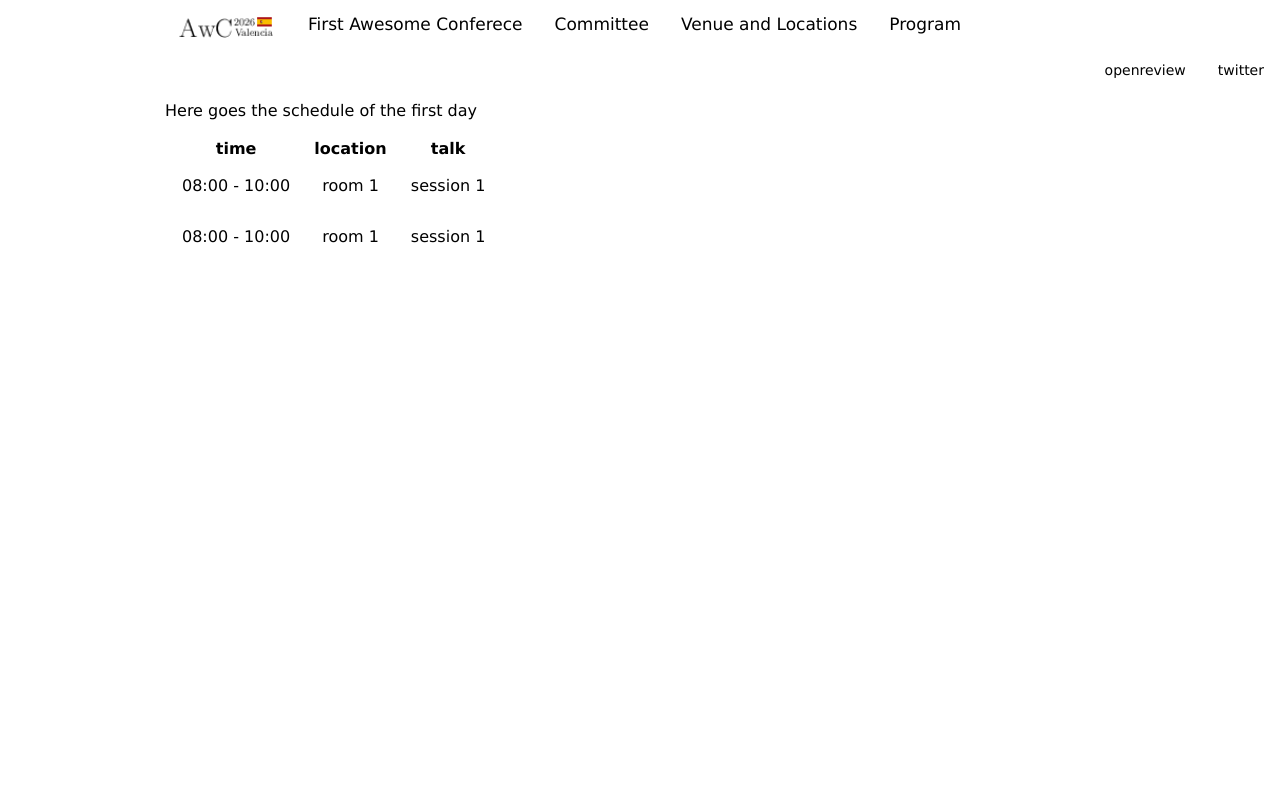
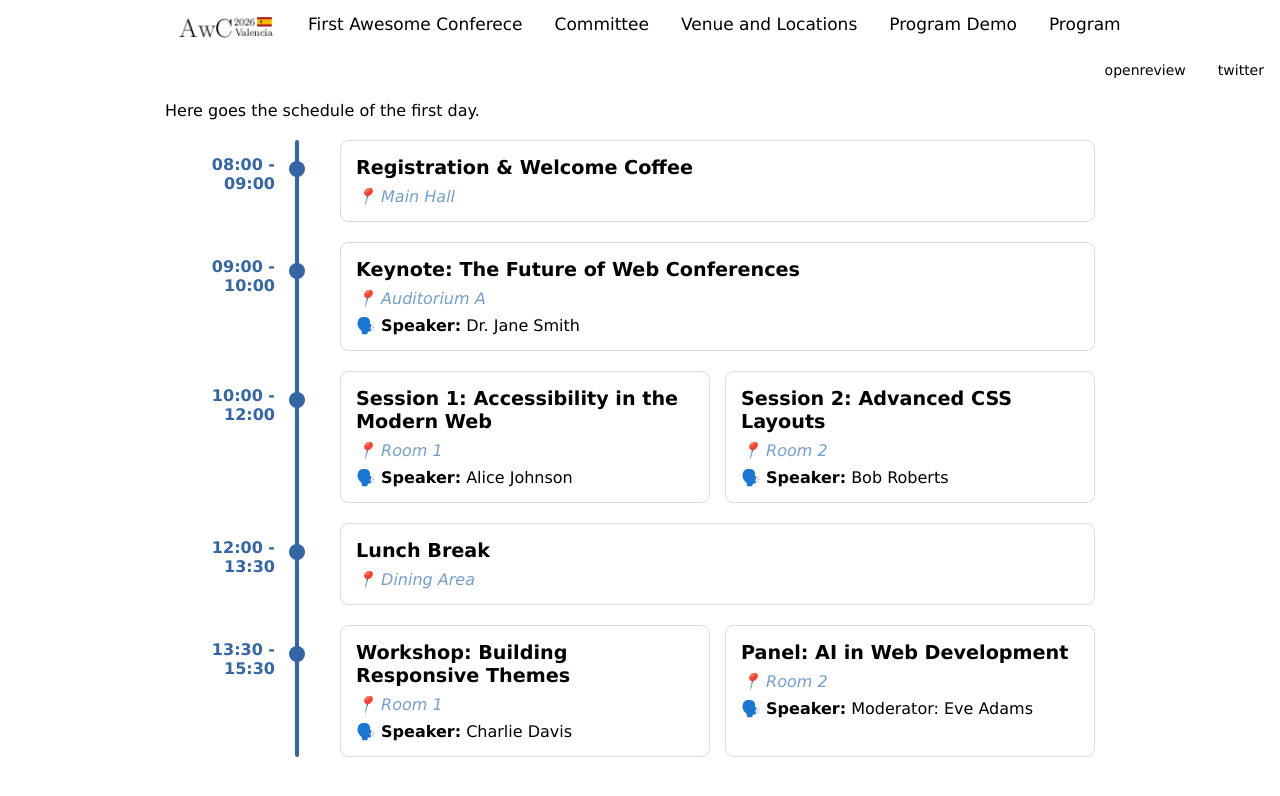
Before and after one commit to gherardovarando/web-conference-theme, a Jekyll site: the page built from _days/2026-01-09.md, in a window 1280 px wide. Shown: the top 796 px of the page. Built offline with Jekyll 4.4.1, drawn with Linux system fonts in a browser that asks for light colours.

Commit message:
Enhance program schedule with responsive timeline layout and fix topnav z-index

```diff
--- a/_days/2026-01-09.md
+++ b/_days/2026-01-09.md
@@ -1,11 +1,35 @@
 ---
 title: "First Day"
+date: 2026-01-09
+program:
+  - time: "08:00 - 09:00"
+    location: "Main Hall"
+    talk: "Registration & Welcome Coffee"
+  - time: "09:00 - 10:00"
+    location: "Auditorium A"
+    talk: "Keynote: The Future of Web Conferences"
+    speaker: "Dr. Jane Smith"
+  - time: "10:00 - 12:00"
+    location: "Room 1"
+    talk: "Session 1: Accessibility in the Modern Web"
+    speaker: "Alice Johnson"
+  - time: "10:00 - 12:00"
+    location: "Room 2"
+    talk: "Session 2: Advanced CSS Layouts"
+    speaker: "Bob Roberts"
+  - time: "12:00 - 13:30"
+    location: "Dining Area"
+    talk: "Lunch Break"
+  - time: "13:30 - 15:30"
+    location: "Room 1"
+    talk: "Workshop: Building Responsive Themes"
+    speaker: "Charlie Davis"
+  - time: "13:30 - 15:30"
+    location: "Room 2"
+    talk: "Panel: AI in Web Development"
+    speaker: "Moderator: Eve Adams"
 ---
 
-Here goes the schedule of the first day
+Here goes the schedule of the first day.
 
-
-|time | location | talk|
-|-----|----------|-----|
-|08:00 - 10:00|room 1|session 1|
-|08:00 - 10:00|room 1|session 1|
+{% include program_day.html day=page %}
--- /dev/null
+++ b/_includes/program_day.html
@@ -0,0 +1,134 @@
+{% assign day = include.day %}
+{% assign sorted_program = day.program | sort: "time" %}
+{% assign sessions_by_time = sorted_program | group_by: "time" %}
+{% assign loc_icon = day.location_icon | default: "📍" %}
+{% assign spk_icon = day.speaker_icon | default: "🗣️" %}
+<style>
+.timeline {
+  display: flex;
+  flex-direction: column;
+  position:relative;
+  gap: 20px;
+  margin-top: 20px;
+  margin-bottom: 30px;
+}
+.timeline::before {
+  content: '';
+  position: absolute;
+  top: 0;
+  bottom: 0;
+  left: 130px;
+  width: 4px;
+  background-color: #3465A4;
+  border-radius: 2px;
+}
+.timeline-item {
+  display: flex;
+  align-items: stretch;
+  position: relative;
+  width: 100%;
+}
+.timeline-time {
+  width: 110px;
+  flex-shrink: 0;
+  text-align: right;
+  padding-right: 35px;
+  font-weight: bold;
+  color: #3465A4;
+  padding-top: 15px; /* Aligns visually with dot and card content */
+}
+.timeline-dot {
+  position: absolute;
+  left: 132px;
+  top: 21px;
+  width: 16px;
+  height: 16px;
+  background-color: #3465A4;
+  border-radius: 50%;
+  transform: translateX(-50%);
+  z-index: 1;
+}
+.timeline-content {
+  flex-grow: 1;
+  padding-left: 30px;
+  max-width: 100%;
+}
+
+.timeline-sessions-container {
+  display: flex;
+  flex-direction: row;
+  flex-wrap: wrap;
+  gap: 15px;
+}
+
+.timeline-card {
+  flex: 1 1 250px; /* Take up equal space, wrap if smaller than 250px */
+  padding: 15px;
+  border: 1px solid #ddd;
+  border-radius: 8px;
+  transition: box-shadow 0.2s ease, background 0.2s ease;
+  background-color: inherit;
+}
+.timeline-card:hover {
+  box-shadow: 0 4px 12px rgba(0,0,0,0.1);
+  background: #f2dede;
+}
+@media (prefers-color-scheme: dark) {
+  .timeline-card {
+    border-color: #444;
+  }
+  .timeline-card:hover {
+    background: #332626; /* Darker red matching theme logic */
+  }
+}
+
+@media screen and (max-width: 800px) {
+  .timeline::before {
+    left: 20px;
+  }
+  .timeline-item {
+    flex-direction: column;
+  }
+  .timeline-time {
+    text-align: left;
+    width: auto;
+    padding-right: 0;
+    padding-left: 45px;
+    padding-top: 0;
+    margin-bottom: 10px;
+  }
+  .timeline-dot {
+    left: 20px;
+    top: 2px;
+  }
+  .timeline-content {
+    padding-left: 45px;
+  }
+}
+</style>
+
+<div class="timeline">
+  {% for time_slot in sessions_by_time %}
+  <div class="timeline-item">
+    <div class="timeline-time">{{ time_slot.name }}</div>
+    <div class="timeline-dot"></div>
+    <div class="timeline-content">
+      <div class="timeline-sessions-container">
+        {% for session in time_slot.items %}
+        {% assign session_loc_icon = session.location_icon | default: loc_icon %}
+        {% assign session_spk_icon = session.speaker_icon | default: spk_icon %}
+        <div class="timeline-card">
+          <div class="title" style="display: block; font-size: 1.2em; margin-bottom: 8px;">{{ session.talk }}</div>
+          <div style="font-style: italic; color: #729FCF;">{{ session_loc_icon }} {{ session.location }}</div>
+          {% if session.speaker %}
+          <div style="margin-top: 8px;">{{ session_spk_icon }} <strong>Speaker:</strong> {{ session.speaker }}</div>
+          {% endif %}
+        </div>
+        {% endfor %}
+      </div>
+    </div>
+  </div>
+  {% else %}
+  <p>No schedule available for this day.</p>
+  {% endfor %}
+</div>
--- a/assets/style/style.css
+++ b/assets/style/style.css
@@ -113,6 +113,7 @@ div.title {
 	width: 100%;
 	overflow: hidden;
 	background-color: white;
+	z-index: 1000;
 }
 
 
```
Also changed, not shown: _days/2026-01-10.md (+23 -6 lines), _includes/program.html (added, +8 -0 lines), program-demo.md (added, +11 -0 lines).
